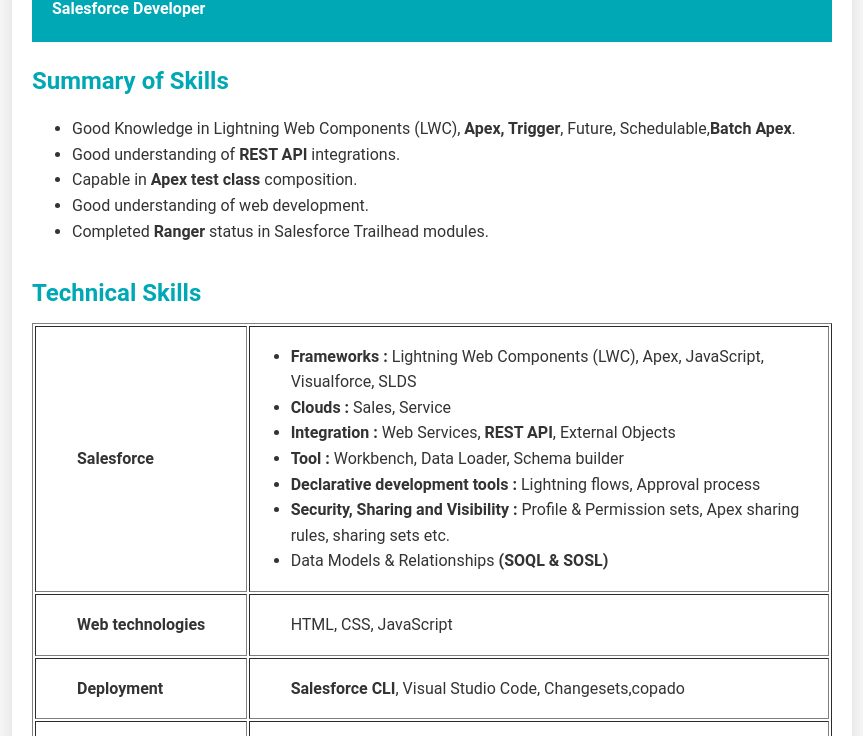
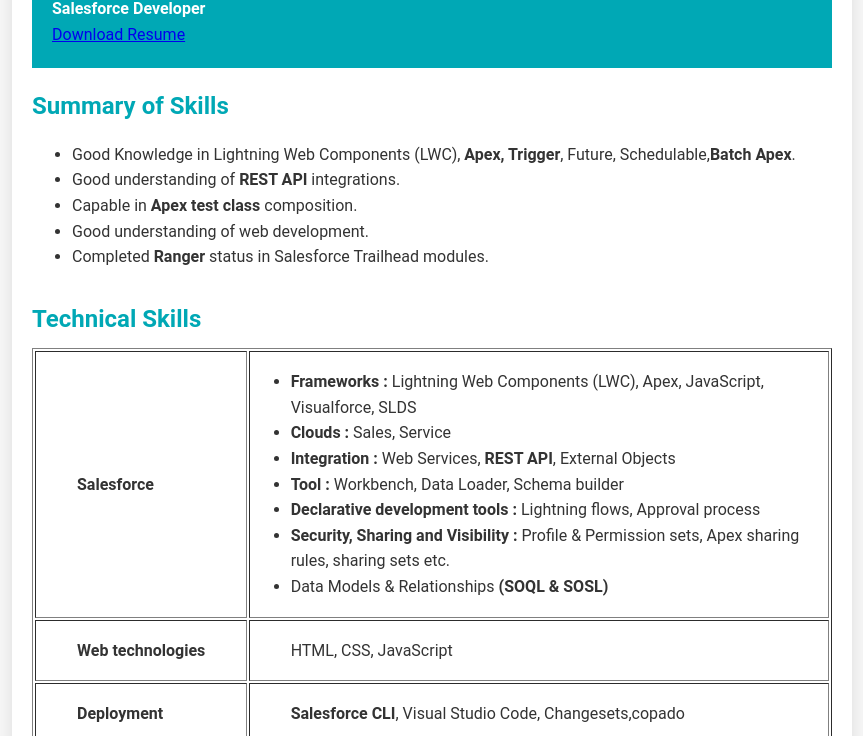
Before and after one commit to muthulingamVishwa/ResumeYourName, a plain HTML site: page index.html in a window 1280 px wide. Shown: the part 146-882 px from the top of the page, without its empty margins (208-1071 px from the left). Drawn offline with Linux system fonts and the light colour scheme.

Commit message:
Update index.html

```diff
--- a/index.html
+++ b/index.html
@@ -7,6 +7,7 @@
   <link rel="stylesheet" href="https://cdnjs.cloudflare.com/ajax/libs/font-awesome/5.15.3/css/all.min.css">
   <link rel="stylesheet" href="https://cdnjs.cloudflare.com/ajax/libs/font-awesome/5.15.3/css/all.min.css">
    <script src="script.js"></script>
+
 </head>
 <link rel="stylesheet" type="text/css" href="style.css">
 <body>
@@ -23,7 +24,8 @@
           <a href="https://www.salesforce.com/trailblazer/profile" target="_blank"><i class="fab fa-salesforce"></i></a>
         </div>
         <strong><p1>Salesforce Developer</p1></strong> <!-- Changed to h2 for better semantics -->
-      </header>
+        <p><a href="resume.pdf" download="resume.pdf" class="download-button">Download Resume</a></p>
+        </header>
 
     <section class="section">
       <h2>Summary of Skills</h2>
```
